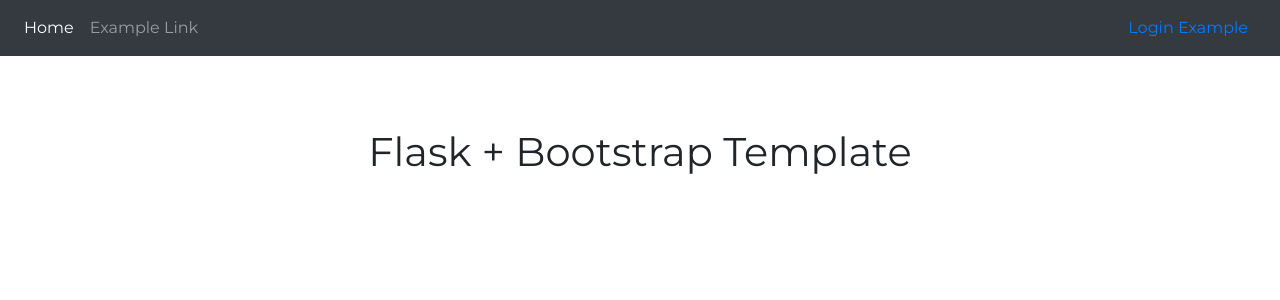
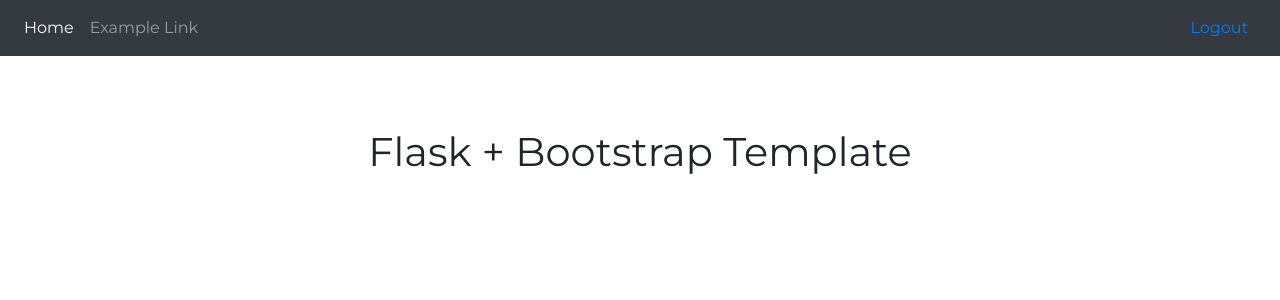
Before and after one commit to SalvatoreTosti/flask-template-user, a Flask app: page / in a window 1280 px wide. Shown: the top 300 px of the page. Run offline with Flask 2, Linux system fonts and the light colour scheme; the visitor is signed in with stand-in values (Sample User, id 1); some libraries are stand-ins or nearby versions.

Commit message:
Tweaks models and adjusts login / logout link

```diff
--- a/app/templates/base.html
+++ b/app/templates/base.html
@@ -1,5 +1,6 @@
 <!DOCTYPE html>
 <html lang='en'>
+
 <head>
 	<meta charset='utf-8'>
 	<meta http-equiv='X-UA-Compatible' content='IE=edge'>
@@ -13,6 +14,7 @@
 	<link rel="stylesheet" href="https://maxcdn.bootstrapcdn.com/bootstrap/4.0.0/css/bootstrap.min.css" integrity="sha384-Gn5384xqQ1aoWXA+058RXPxPg6fy4IWvTNh0E263XmFcJlSAwiGgFAW/dAiS6JXm" crossorigin="anonymous">
 	{% block css %} {% endblock %}
 </head>
+
 <body>
 	<nav class="navbar navbar-expand-lg navbar-dark bg-dark fixed-top">
 		<div class="collapse navbar-collapse order-last order-lg-first" id="navbarSupportedContent">
@@ -28,8 +30,13 @@
 		<button class="navbar-toggler" type="button" data-toggle="collapse" data-target="#navbarSupportedContent" aria-controls="navbarSupportedContent" aria-expanded="false" aria-label="Toggle navigation">
 			<span class="navbar-toggler-icon"></span>
 		</button>
-          <a class="nav-link" href="/index">Login Example</a>
+		{% if current_user.is_authenticated %}
+		<a class="nav-link" href="/logout">Logout</a>
+		{% else %}
+		<a class="nav-link" href="/login">Login</a>
+		{% endif %}
 	</nav>
 	{% block content %}{% endblock %}
 </body>
+
 </html>
```
Also changed, not shown: app/models/user.py (line endings or trailing spaces), 1 other file. Lines whose indentation alone changed are shown as unchanged.
